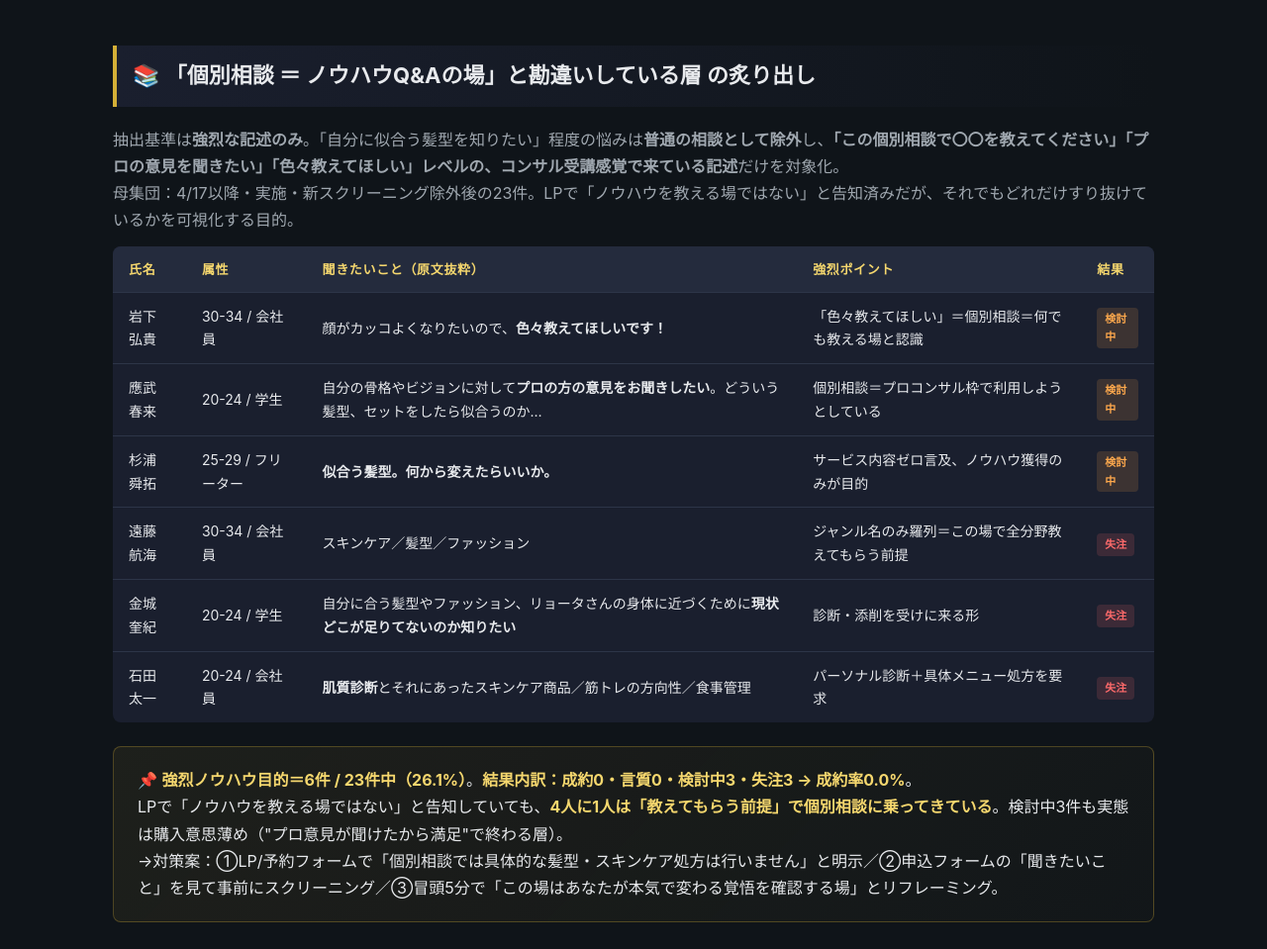
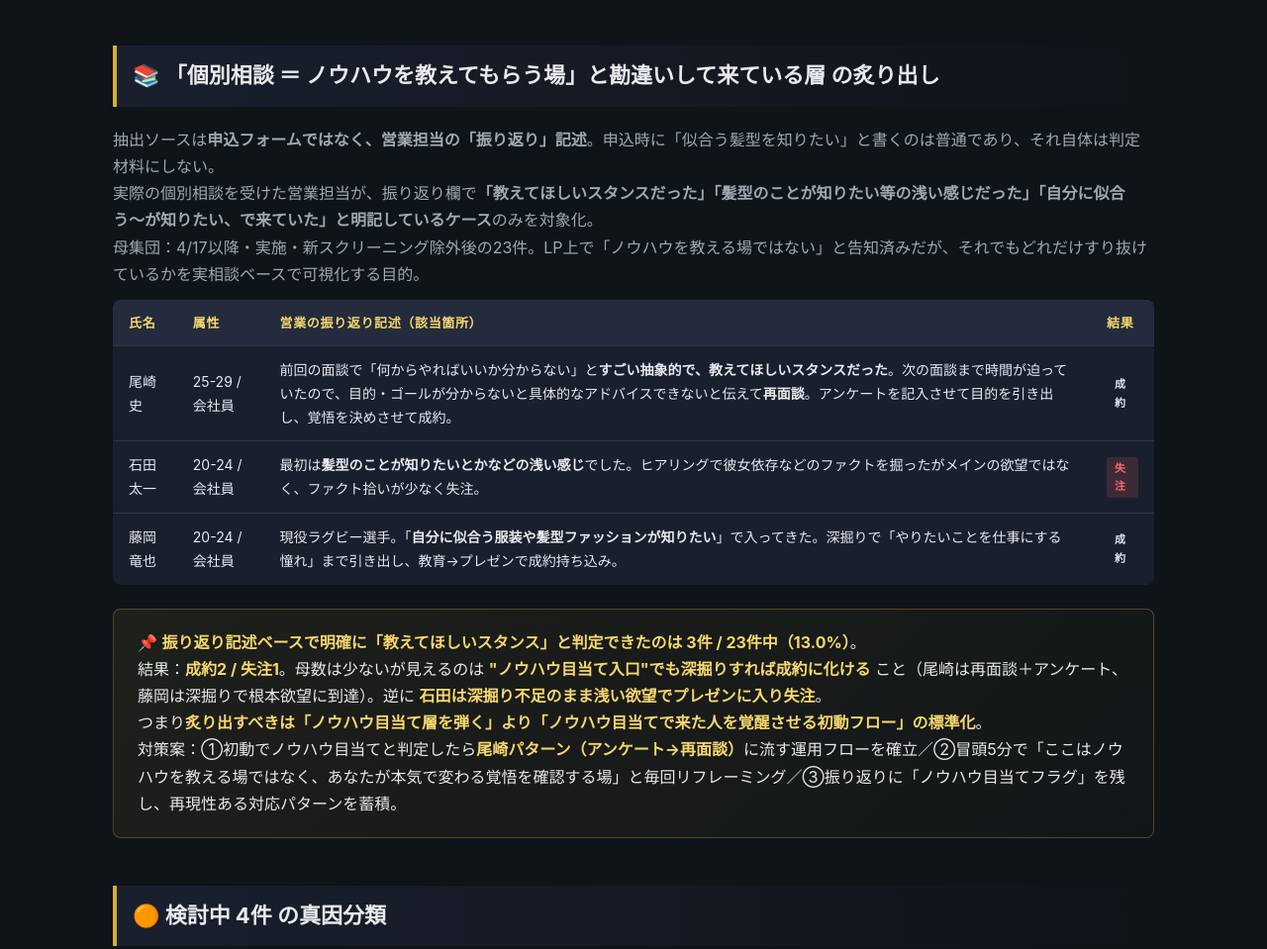
Before and after one commit to OPT-IN-1/mensrise-report, a plain HTML site: page index.html in a window 1280 px wide. Shown: the part 5788-6747 px from the top of the page at 99% size. Drawn offline with Linux system fonts and the light colour scheme.

Commit message:
Re-extract knowhow-seekers from rep's post-call reports only

```diff
--- a/index.html
+++ b/index.html
@@ -508,58 +508,39 @@
 
 <!-- ============= ノウハウ目的セグメント ============= -->
 <section>
-  <h2>📚 「個別相談 ＝ ノウハウQ&Aの場」と勘違いしている層 の炙り出し</h2>
+  <h2>📚 「個別相談 ＝ ノウハウを教えてもらう場」と勘違いして来ている層 の炙り出し</h2>
   <p style="color:#a0a8b0">
-    抽出基準は<strong>強烈な記述のみ</strong>。「自分に似合う髪型を知りたい」程度の悩みは<strong>普通の相談として除外</strong>し、<strong>「この個別相談で〇〇を教えてください」「プロの意見を聞きたい」「色々教えてほしい」レベルの、コンサル受講感覚で来ている記述</strong>だけを対象化。<br>
-    母集団：4/17以降・実施・新スクリーニング除外後の23件。LPで「ノウハウを教える場ではない」と告知済みだが、それでもどれだけすり抜けているかを可視化する目的。
+    抽出ソースは<strong>申込フォームではなく、営業担当の「振り返り」記述</strong>。申込時に「似合う髪型を知りたい」と書くのは普通であり、それ自体は判定材料にしない。<br>
+    実際の個別相談を受けた営業担当が、振り返り欄で<strong>「教えてほしいスタンスだった」「髪型のことが知りたい等の浅い感じだった」「自分に似合う〜が知りたい、で来ていた」と明記しているケース</strong>のみを対象化。<br>
+    母集団：4/17以降・実施・新スクリーニング除外後の23件。LP上で「ノウハウを教える場ではない」と告知済みだが、それでもどれだけすり抜けているかを実相談ベースで可視化する目的。
   </p>
 
   <table>
-    <thead><tr><th>氏名</th><th>属性</th><th>聞きたいこと（原文抜粋）</th><th>強烈ポイント</th><th>結果</th></tr></thead>
+    <thead><tr><th>氏名</th><th>属性</th><th>営業の振り返り記述（該当箇所）</th><th>結果</th></tr></thead>
     <tbody>
       <tr>
-        <td>岩下弘貴</td><td>30-34 / 会社員</td>
-        <td>顔がカッコよくなりたいので、<strong>色々教えてほしいです！</strong></td>
-        <td>「色々教えてほしい」＝個別相談＝何でも教える場と認識</td>
-        <td><span class="badge warn">検討中</span></td>
+        <td>尾崎 史</td><td>25-29 / 会社員</td>
+        <td>前回の面談で「何からやればいいか分からない」と<strong>すごい抽象的で、教えてほしいスタンスだった</strong>。次の面談まで時間が迫っていたので、目的・ゴールが分からないと具体的なアドバイスできないと伝えて<strong>再面談</strong>。アンケートを記入させて目的を引き出し、覚悟を決めさせて成約。</td>
+        <td><span class="badge ok">成約</span></td>
       </tr>
       <tr>
-        <td>應武春来</td><td>20-24 / 学生</td>
-        <td>自分の骨格やビジョンに対して<strong>プロの方の意見をお聞きしたい</strong>。どういう髪型、セットをしたら似合うのか…</td>
-        <td>個別相談＝プロコンサル枠で利用しようとしている</td>
-        <td><span class="badge warn">検討中</span></td>
-      </tr>
-      <tr>
-        <td>杉浦舜拓</td><td>25-29 / フリーター</td>
-        <td><strong>似合う髪型。何から変えたらいいか。</strong></td>
-        <td>サービス内容ゼロ言及、ノウハウ獲得のみが目的</td>
-        <td><span class="badge warn">検討中</span></td>
-      </tr>
-      <tr>
-        <td>遠藤航海</td><td>30-34 / 会社員</td>
-        <td>スキンケア／髪型／ファッション</td>
-        <td>ジャンル名のみ羅列＝この場で全分野教えてもらう前提</td>
+        <td>石田太一</td><td>20-24 / 会社員</td>
+        <td>最初は<strong>髪型のことが知りたいとかなどの浅い感じ</strong>でした。ヒアリングで彼女依存などのファクトを掘ったがメインの欲望ではなく、ファクト拾いが少なく失注。</td>
         <td><span class="badge danger">失注</span></td>
       </tr>
       <tr>
-        <td>金城奎紀</td><td>20-24 / 学生</td>
-        <td>自分に合う髪型やファッション、リョータさんの身体に近づくために<strong>現状どこが足りてないのか知りたい</strong></td>
-        <td>診断・添削を受けに来る形</td>
-        <td><span class="badge danger">失注</span></td>
-      </tr>
-      <tr>
-        <td>石田太一</td><td>20-24 / 会社員</td>
-        <td><strong>肌質診断</strong>とそれにあったスキンケア商品／筋トレの方向性／食事管理</td>
-        <td>パーソナル診断＋具体メニュー処方を要求</td>
-        <td><span class="badge danger">失注</span></td>
+        <td>藤岡竜也</td><td>20-24 / 会社員</td>
+        <td>現役ラグビー選手。「<strong>自分に似合う服装や髪型ファッションが知りたい</strong>」で入ってきた。深掘りで「やりたいことを仕事にする憧れ」まで引き出し、教育→プレゼンで成約持ち込み。</td>
+        <td><span class="badge ok">成約</span></td>
       </tr>
     </tbody>
   </table>
 
   <div class="highlight">
-    📌 <strong>強烈ノウハウ目的＝6件 / 23件中（26.1%）</strong>。<strong>結果内訳：成約0・言質0・検討中3・失注3 → 成約率0.0%</strong>。<br>
-    LPで「ノウハウを教える場ではない」と告知していても、<strong>4人に1人は「教えてもらう前提」で個別相談に乗ってきている</strong>。検討中3件も実態は購入意思薄め（"プロ意見が聞けたから満足"で終わる層）。<br>
-    →対策案：①LP/予約フォームで「個別相談では具体的な髪型・スキンケア処方は行いません」と明示／②申込フォームの「聞きたいこと」を見て事前にスクリーニング／③冒頭5分で「この場はあなたが本気で変わる覚悟を確認する場」とリフレーミング。
+    📌 <strong>振り返り記述ベースで明確に「教えてほしいスタンス」と判定できたのは 3件 / 23件中（13.0%）</strong>。<br>
+    結果：<strong>成約2 / 失注1</strong>。母数は少ないが見えるのは <strong>"ノウハウ目当て入口"でも深掘りすれば成約に化ける</strong> こと（尾崎は再面談＋アンケート、藤岡は深掘りで根本欲望に到達）。逆に <strong>石田は深掘り不足のまま浅い欲望でプレゼンに入り失注</strong>。<br>
+    つまり<strong>炙り出すべきは「ノウハウ目当て層を弾く」より「ノウハウ目当てで来た人を覚醒させる初動フロー」の標準化</strong>。<br>
+    対策案：①初動でノウハウ目当てと判定したら<strong>尾崎パターン（アンケート→再面談）</strong>に流す運用フローを確立／②冒頭5分で「ここはノウハウを教える場ではなく、あなたが本気で変わる覚悟を確認する場」と毎回リフレーミング／③振り返りに「ノウハウ目当てフラグ」を残し、再現性ある対応パターンを蓄積。
   </div>
 </section>
 
```
